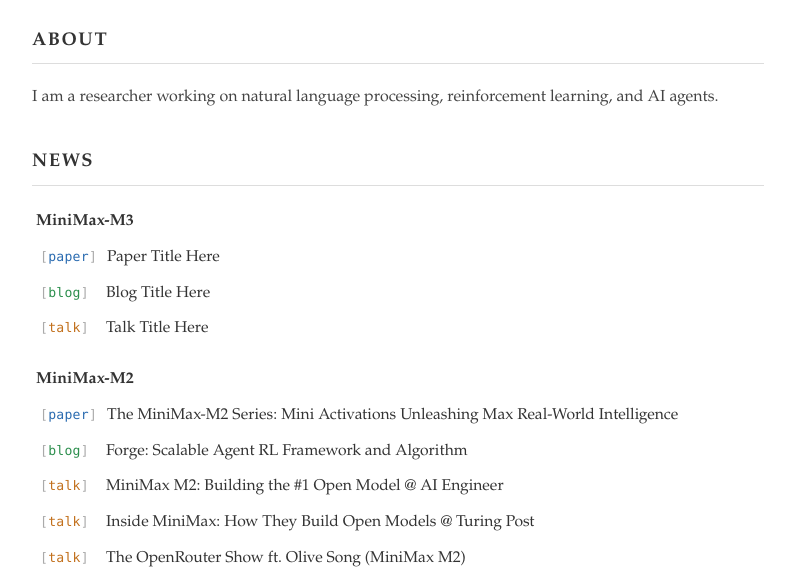
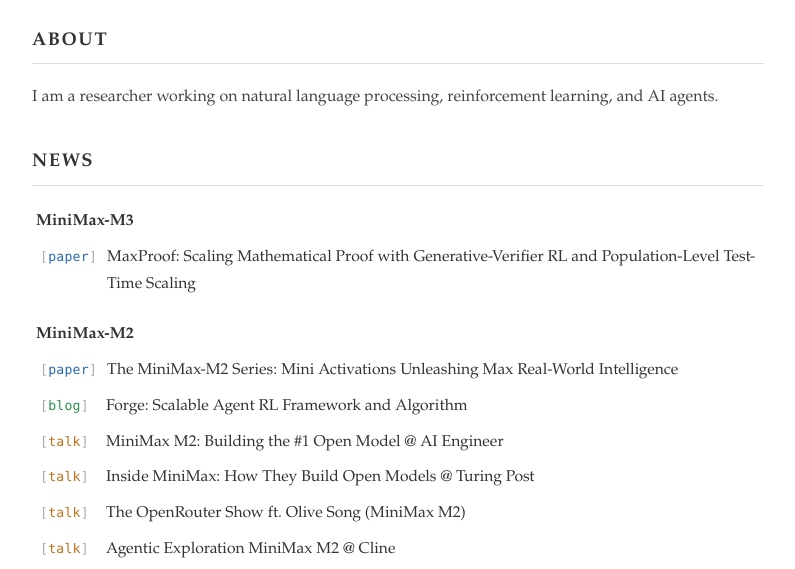
Before and after one commit to olive-jy-song/olive-jy-song.github.io, a plain HTML site: page index.html in a window 1280 px wide. Shown: the part 222-791 px from the top of the page, without its empty margins (242-1037 px from the left). Drawn offline with Linux system fonts and the light colour scheme.

Commit message:
Add MiniMax-M3 paper

```diff
--- a/index.html
+++ b/index.html
@@ -175,9 +175,7 @@
             <div class="series">
                 <h3>MiniMax-M3</h3>
                 <ul class="entry-list">
-                    <li><span class="tag tag-paper">paper</span><a href="#">Paper Title Here</a></li>
-                    <li><span class="tag tag-blog">blog</span><a href="#">Blog Title Here</a></li>
-                    <li><span class="tag tag-talk">talk</span><a href="#">Talk Title Here</a></li>
+                    <li><span class="tag tag-paper">paper</span><a href="https://arxiv.org/abs/2606.13473">MaxProof: Scaling Mathematical Proof with Generative-Verifier RL and Population-Level Test-Time Scaling</a></li>
                 </ul>
             </div>
 
```
